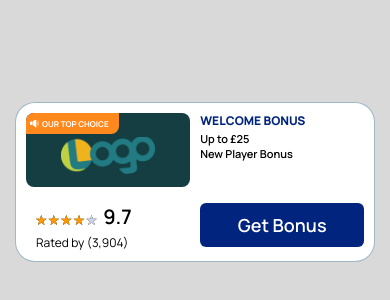
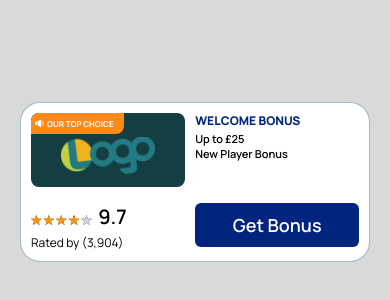
Before and after one commit to androfficial/test-task-welcome-bonus-html-js, a plain HTML site: page index.html in a window 390 px wide. Shown: the part 240-540 px from the top of the page. Drawn offline with Linux system fonts and the light colour scheme.

Commit message:
Minor fixes

```diff
--- a/scss/pages/bonus.scss
+++ b/scss/pages/bonus.scss
@@ -244,6 +244,9 @@
     @media (max-width: 768px) {
       flex: 0 1 auto;
     }
+    @media (max-width: 480px) {
+      padding: 0;
+    }
   }
   // rating-bonus__grade
   &__grade {
@@ -254,7 +257,7 @@
     }
     @media (max-width: 480px) {
       align-self: center;
-      margin: -16px 0px 0px -35px;
+      margin: -16px 0px 0px -25px;
     }
   }
   // .rating-bonus__title
--- a/scss/style.scss
+++ b/scss/style.scss
@@ -31,7 +31,7 @@ body {
 // === <КОНТЕЙНЕР> =====================================================
 ._container {
   max-width: 1250px;
-  padding: 0 15px;
+  padding: 0 20px;
   margin: 0 auto;
 }
 
```
Also changed, not shown: css/style.css.
